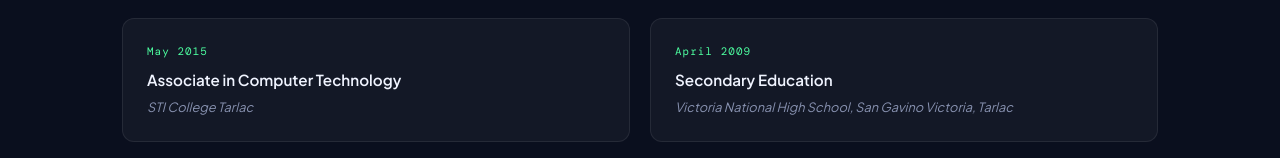
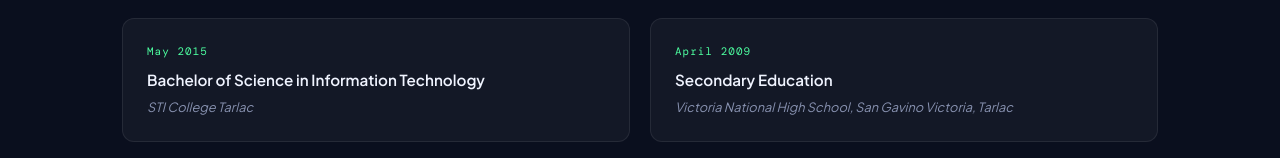
Before and after one commit to rodel31/rodel-ramos-portfolio, a plain HTML site: page index.html in a window 1280 px wide. Shown: the part 3689-3847 px from the top of the page. Drawn offline with nearby package versions, Linux system fonts and the light colour scheme.

Commit message:
update education

```diff
--- a/index.html
+++ b/index.html
@@ -920,7 +920,7 @@
 
       <div class="edu-card reveal" style="transition-delay:0.2s">
         <div class="edu-year">May 2015</div>
-        <div class="edu-degree">Associate in Computer Technology</div>
+        <div class="edu-degree">Bachelor of Science in Information Technology</div>
         <div class="edu-school">STI College Tarlac</div>
       </div>
 
```
